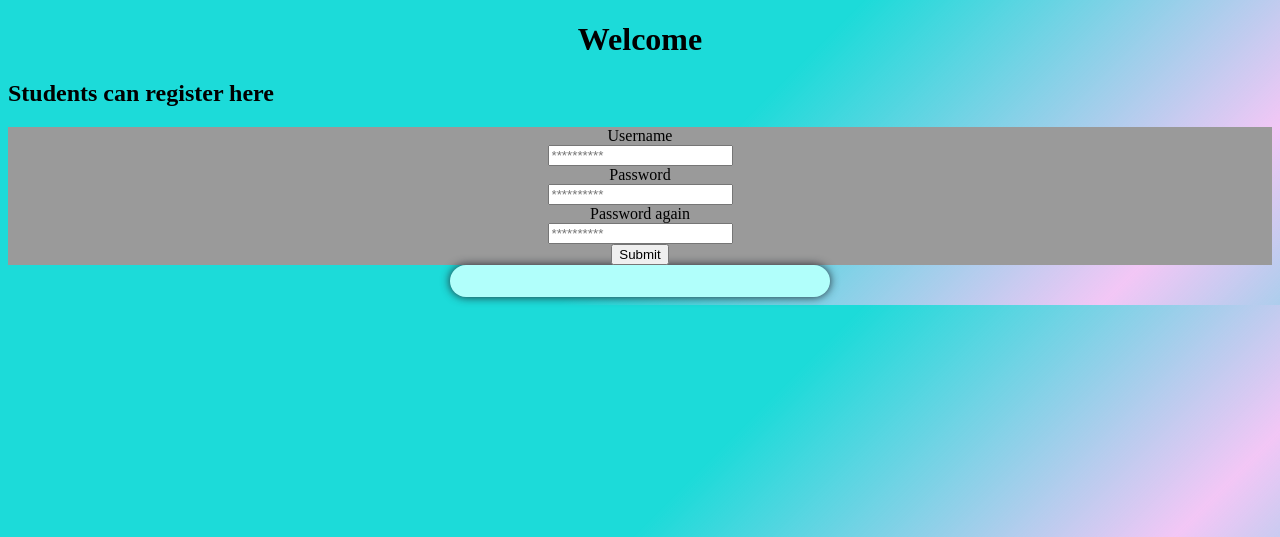
After one commit to Carole-N/miskatonic, a Flask app: template templates/register.html in a window 1280 px wide. The commit adds this page. Shown: the top 537 px of the page. Run offline with Flask 3, Linux system fonts and the light colour scheme; the template is opened without the code that fills it, so the values that code supplies are empty.

Commit message:
Linked webpage with db, can handle adding user and login/password

```diff
--- /dev/null
+++ b/app.py
@@ -0,0 +1,126 @@
+from flask import Flask, redirect, url_for, request, render_template, session
+import sqlite3
+from hashlib import sha256
+
+# Nom de la base de données SQLite
+DATABASE = 'data/miskatonic_users.db'
+
+# Création de l'application Flask
+app = Flask(__name__)
+
+# Clé secrète nécessaire pour utiliser les sessions (à changer en production)
+app.secret_key = "change_me_to_a_secure_random_key"
+
+@app.route('/')
+def index():
+    # Page d'accueil, rend simplement le template index.html
+    return render_template('index.html')
+
+@app.route('/login', methods=['GET', 'POST'])
+def login():
+    # Message affiché en cas d'erreur ou de succès
+    message = ''
+    # Si l'utilisateur envoie un formulaire (méthode POST)
+    if request.method == 'POST':
+        # Récupération du nom d'utilisateur et du mot de passe
+        user = request.form.get('user')
+        pwd = request.form.get('pwd')
+        # Hachage du mot de passe avec SHA-256
+        pwd_hash = sha256(pwd.encode("utf-8")).hexdigest()
+
+        try:
+            # Connexion à la base de données SQLite
+            with sqlite3.connect(DATABASE) as conn:
+                cur = conn.cursor()
+                # Vérifie si un utilisateur avec ce nom et ce mot de passe existe
+                query = "SELECT COUNT(*) FROM Users WHERE user_name = ? AND password_hash = ?"
+                cur.execute(query, (user, pwd_hash))
+                result = cur.fetchone()
+
+                # Si un utilisateur est trouvé
+                if result and result[0] > 0:
+                    # On sauvegarde l'utilisateur dans la session
+                    session['user'] = user
+                    print("Welcome")
+                    # Redirige vers la page d'accueil protégée
+                    return redirect(url_for('home'))
+                else:
+                    # Aucun utilisateur correspondant
+                    message = "Unknown username or password."
+        except Exception as e:
+            # En cas d'erreur de base de données
+            print("Erreur lors de l'appel :", e)
+            message = "Database error"
+    # Affiche la page de login avec un éventuel message d'erreur
+    return render_template('login.html', message=message)
+
+@app.route('/register', methods=['GET', 'POST'])
+def register():
+    # Message affiché pour informer l'utilisateur
+    message = ""
+    if request.method == 'POST':
+        # Récupération des champs du formulaire
+        user = request.form['user']
+        password = request.form['pwd']
+        password2 = request.form['pwd2']
+
+        # Vérifie si les deux mots de passe correspondent
+        if password != password2:
+            message = "Passwords do not match"
+            return render_template('register.html', message=message)
+
+        # Hachage du mot de passe avant insertion
+        password_hash = sha256(password.encode("utf-8")).hexdigest()
+
+        try:
+            # Connexion à la base de données
+            with sqlite3.connect(DATABASE) as conn:
+                cursor = conn.cursor()
+
+                # Vérifie si l'utilisateur existe déjà
+                cursor.execute("SELECT COUNT(*) FROM Users WHERE user_name = ?", (user,))
+                result = cursor.fetchone()
+                if result and result[0] > 0:
+                    # Nom d'utilisateur déjà pris
+                    message = "Username already taken"
+                    return render_template('register.html', message=message)
+
+                # Insère le nouvel utilisateur dans la base
+                cursor.execute(
+                    "INSERT INTO Users (user_name, password_hash, role_id) VALUES (?, ?, 3)",
+                    (user, password_hash)
+                )
+                conn.commit()
+
+        except Exception as e:
+            # Gestion d'une erreur d'insertion en base
+            print("Erreur lors de l'insertion :", e)
+            message = "Database error"
+            return render_template('register.html', message=message)
+
+        # Si l'inscription réussit, affiche la page de connexion
+        message = "Registration successful! Please login."
+        return render_template('login.html', message=message)
+
+    # Affiche la page d'inscription pour une requête GET
+    return render_template('register.html', message=message)
+
+@app.route('/home')
+def home():
+    # Vérifie si l'utilisateur est connecté en regardant la session
+    if 'user' not in session:
+        # S'il n'est pas connecté, redirige vers la page de connexion
+        return redirect(url_for('login'))
+    # Si l'utilisateur est connecté, affiche la page d'accueil protégée
+    return render_template('home.html', user=session['user'])
+
+@app.route('/logout')
+def logout():
+    # Supprime l'utilisateur de la session pour le déconnecter
+    session.pop('user', None)
+    # Redirige vers la page d'accueil publique
+    return redirect(url_for('index'))
+
+if __name__ == "__main__":
+    # Lancement de l'application Flask en mode debug
+    app.run(debug=True)
--- a/scripts/create_db.py
+++ b/scripts/create_db.py
@@ -7,7 +7,7 @@ def create_db():
     try:
         # Connexion (ou création si elle n'existe pas) à une base de données SQLite
         # Le fichier sera enregistré à l'emplacement ./data/Miskatonik_users.db
-        con = sqlite3.connect("./data/Miskatonik_users.db")
+        con = sqlite3.connect("../data/miskatonic_users.db")
         cur = con.cursor()  # Création d'un curseur pour exécuter les requêtes SQL
     except Exception as e:
         # Gestion d'erreur si la connexion échoue
@@ -33,7 +33,6 @@ def create_db():
             CREATE TABLE IF NOT EXISTS Users (
                 user_id INTEGER PRIMARY KEY AUTOINCREMENT,  -- Identifiant unique auto-incrémenté
                 user_name TEXT NOT NULL,                    -- Nom de l’utilisateur (obligatoire)
-                user_date_create TEXT NOT NULL,             -- Date de création du compte (obligatoire)
                 password_hash TEXT NOT NULL,                -- Mot de passe chiffré (obligatoire)
                 role_id INTEGER NOT NULL,                   -- Clé étrangère : rôle de l’utilisateur
                 FOREIGN KEY (role_id) REFERENCES Roles(role_id)  -- Relation avec la table Roles
--- /dev/null
+++ b/static/style.css
@@ -0,0 +1,144 @@
+@keyframes shimmer {
+  to {
+    background-position-x: 0%
+  }
+}
+
+body {
+  background: linear-gradient(-45deg, #1cdbd9 40%, #d335de47 50%, #1cdbd9 60%);
+  background-size: 400%;
+  background-position-x: 100%;
+  animation: shimmer 10s infinite linear;
+}
+
+.mainBox {
+  display: flex;
+  justify-content: space-around;
+  margin: 2em;
+}
+
+.mainBoxStudents,
+.mainBoxTeacher,
+.error {
+  flex: 1;
+  margin: 0 1em;
+  border-radius: 1em;
+  display: flex;
+  justify-content: space-around;
+}
+
+.mainBoxStudents {
+  background-color: aqua;
+}
+
+.mainBoxTeacher {
+  background-color: rgb(255, 247, 0);
+}
+
+.shadow {
+  overflow: hidden;
+}
+
+.credentials {
+  margin: 5%;
+}
+
+h1 {
+  text-align: center;
+}
+
+.blazon {
+  text-align: center;
+}
+
+#blaz {
+  border-radius: 10em;
+  height: 20%;
+  width: 20%;
+}
+
+.submit {
+  margin: 1em;
+}
+
+.alignbtn {
+  text-align: center;
+}
+
+footer {
+  background-color: red;
+  text-align: center;
+  border-radius: 2em;
+}
+
+nav {
+  width: 100%;
+  background-color: bisque;
+  margin: 0 auto;
+  position: sticky;
+}
+
+nav ul {
+  list-style-type: none;
+}
+
+nav ul::after {
+  content: "";
+  display: table;
+  clear: both;
+}
+
+nav ul li {
+  float: left;
+  text-align: center;
+  position: relative;
+}
+
+nav a:hover {
+  color: red;
+  border-bottom: 2px gold solid;
+}
+
+.under {
+  display: none;
+}
+
+.under li {
+  float: none;
+  text-align: left;
+  width: 100%;
+  z-index: 1000;
+}
+
+.under a:hover{
+  border-bottom: none ;
+}
+
+nav>ul li:hover .under {
+  display: block;
+}
+
+.roll {
+  content: ▼;
+  font-size: 12px;
+}
+
+#warning {
+  height: 50%;
+  width: 50%;
+}
+
+.error {
+  text-align: center;
+  background-color: rgb(177, 255, 251);
+  border-radius: 2em;
+  margin-left: 35%;
+  margin-right: 35%;
+  padding: 1em;
+  box-shadow: 0px 0px 10px #232931;
+}
+
+.registerbox {
+  background-color: #9a9a9a;
+  text-align: center;
+}
--- /dev/null
+++ b/templates/register.html
@@ -0,0 +1,37 @@
+<!DOCTYPE html>
+<html lang="en">
+
+<head>
+    <meta charset="UTF-8">
+    <meta name="viewport" content="width=device-width, initial-scale=1.0">
+    <link rel="stylesheet" href="../style.css">
+    <link href="{{ url_for('static', filename='style.css') }}" rel="stylesheet" />
+    <title>Miskatonic</title>
+</head>
+
+<body>
+    <div>
+        <h1>Welcome</h1>
+        <h2>Students can register here</h2>
+
+    </div>
+    <div class="registerbox">
+        <form method="POST" action="{{ url_for('register') }}">
+            <label for="user">Username</label><br>
+            <input type="text" id="user" name="user" placeholder="**********"><br>
+            <label for="pwd">Password</label><br>
+            <input type="password" id="pwd" name="pwd" placeholder="**********"><br>
+            <label for="pwd2">Password again</label><br>
+            <input type="password" id="pwd2" name="pwd2" placeholder="**********"><br>
+            <button type="submit">Submit</button>
+        </form>
+    </div>
+    <div class="error">
+        {% if message %}
+        <p style="color:red;">{{ message }}</p>
+        <img id="warning" src="{{ url_for('static', filename='images/warning.png') }}" alt="blazon"></img>
+        {% endif %}
+    </div>
+</body>
+
+</html>
```
Also changed, not shown: scripts/load_data.py (+4 -5 lines), templates/home.html (added, +27 -0 lines), templates/index.html (added, +19 -0 lines), templates/login.html (added, +94 -0 lines), templates/quizz.html (renamed from index.html, +3 -8 lines), static/images/bangerblazon.png (added), static/images/warning.png (added), static/scripts.js (added), 1 other file.
